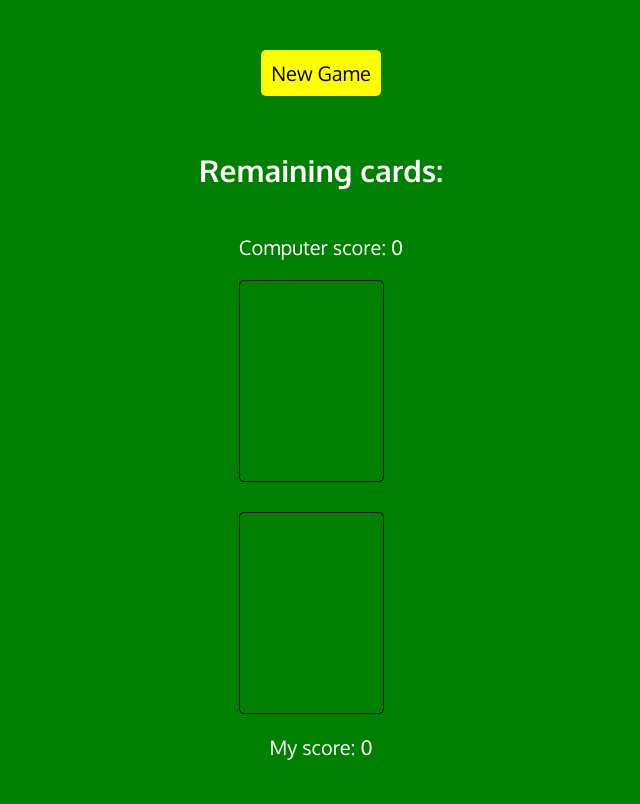
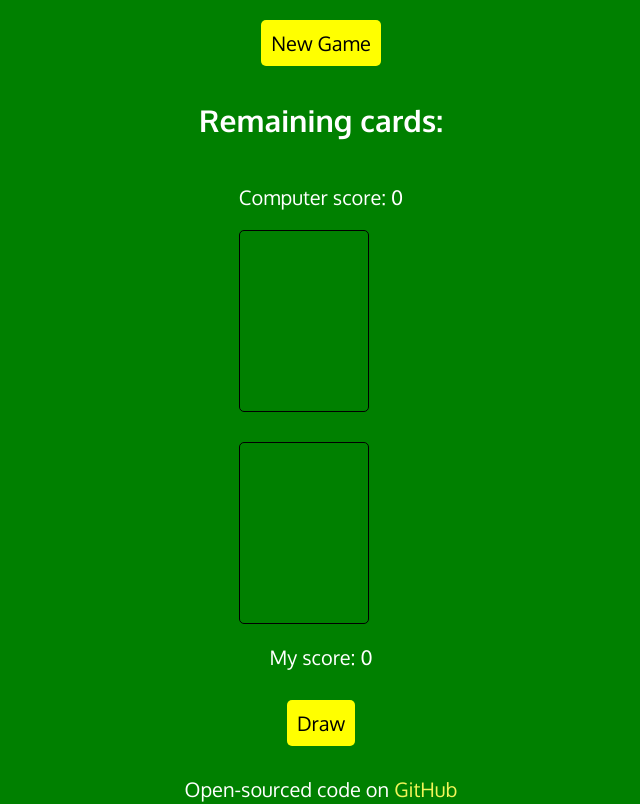
Before and after one commit to elenyevtushok/react-cards-game, a React (Vite) app: page / in a window 1280 px wide. Shown: the top 804 px of the page, without its empty margins (319-959 px from the left). Built offline with nearby package versions, Linux system fonts and the light colour scheme; no server answers.

Commit message:
Corrected margins

```diff
--- a/src/App.css
+++ b/src/App.css
@@ -10,11 +10,11 @@ body {
 	flex-direction: column;
 	align-items: center;
 	text-align: center;
-	margin: 20px;
+	margin: 10px;
 }
 
 button {
-	margin: 30px;
+	margin: 10px;
 	padding: 10px;
 	background-color: yellow;
 	cursor: pointer;
@@ -32,8 +32,8 @@ img.card {
 div.card-slot {
 	border: 1px solid black;
 	border-radius: 5px;
-	height: 200px;
-	width: calc(200px * 5 / 7);
+	height: 180px;
+	width: calc(180px * 5 / 7);
 }
 
 div.card-slot:nth-of-type(1) {
```
